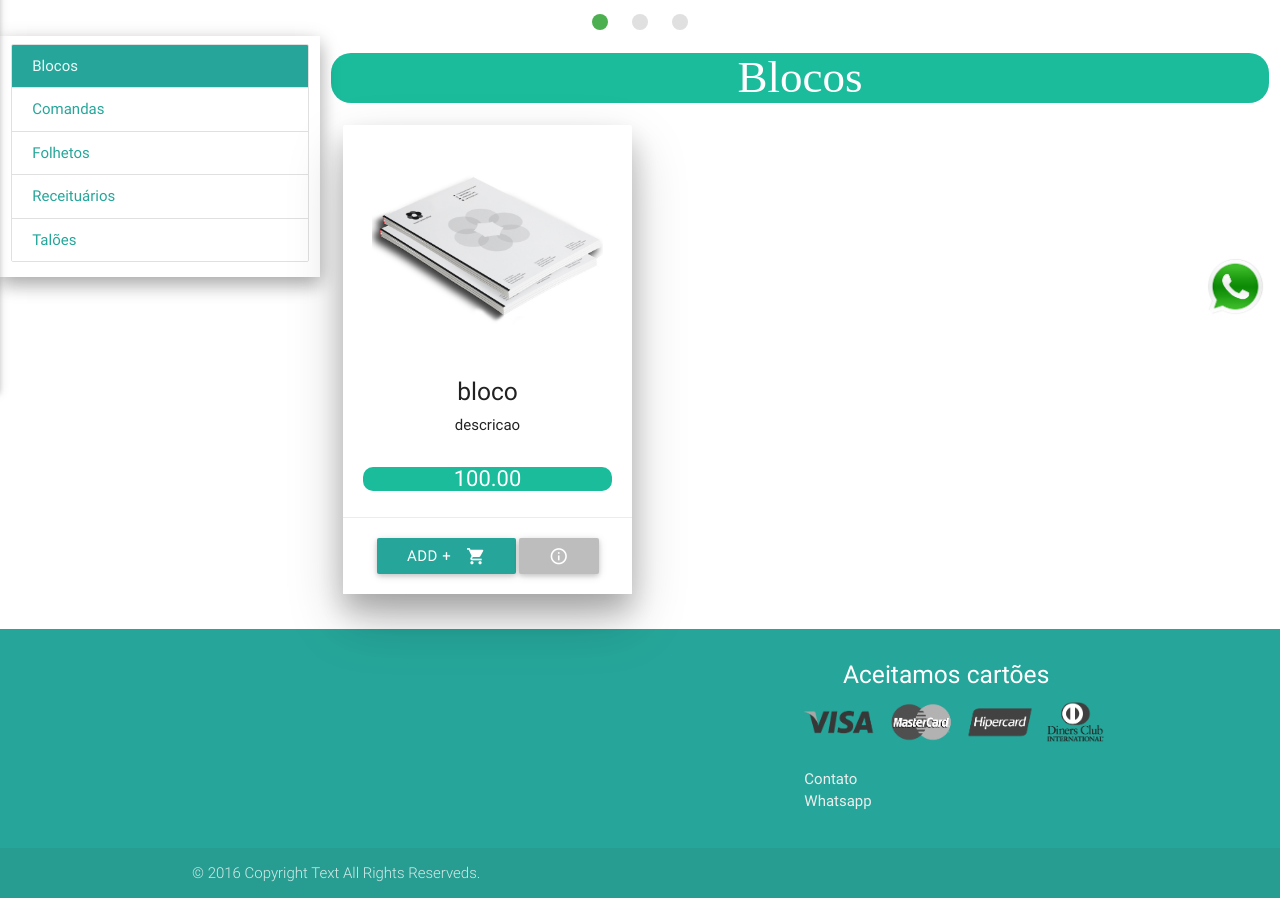
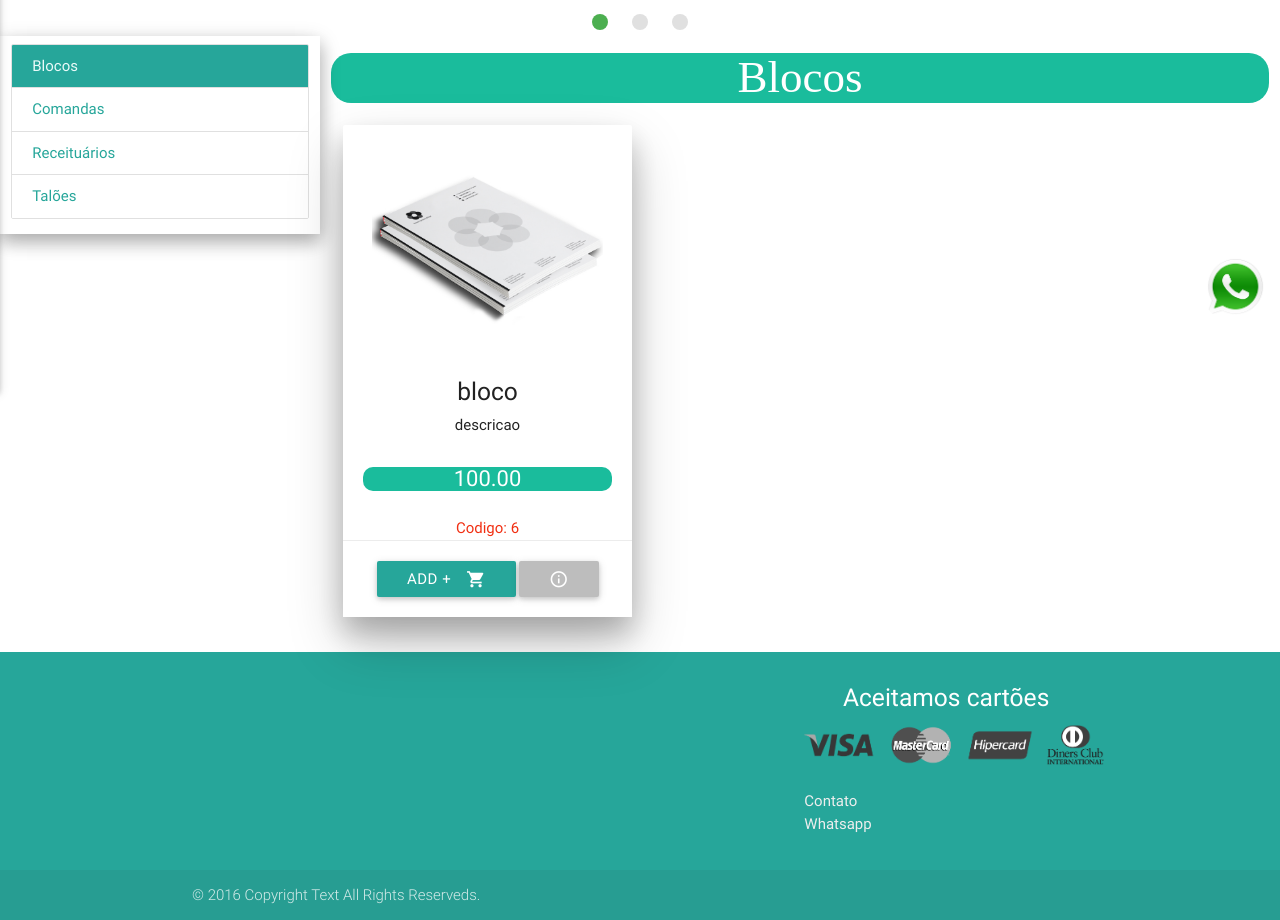
Before and after one commit to RGomes97/E-commerce, a PHP site: page / in a window 1280 px wide. Shown: the part 468-1388 px from the top of the page. Before the commit the page ends 1366 px from the top, so only its background shows below. Run offline with PHP 8.4, Linux system fonts and the light colour scheme; data comes from the database, SQL or seed files in the repository; data that the repository does not hold is empty; some libraries are stand-ins or nearby versions.

Commit message:
inclusao de codigo nos produtos

```diff
--- a/prodBloco.php
+++ b/prodBloco.php
@@ -54,6 +54,7 @@ $return = $produto->listar('bloco');
 			echo '<p class="descricao">'.$value['descricao'].'</p><br />';
 			echo '<h6 class="preco" style="color: #FFFFFF; font-size:22px;text-align: center; text-style:bold;border: transparent; border-radius: 10px; background-color: #1abc9c;">'.$value['preco'].'</h6>';
 			echo '</center></div>';
+			echo '<center><span style="color: #f12f12;" class="descricao">Codigo: '.$value['id'].'</span><br /></center>';
 			echo '<div class="card-action">';
 			echo '<center><a href="prodBloco.php?prod='.$value['id'].'" class="btn waves-effect waves "><i class="material-icons right">shopping_cart</i> Add +</a>
 		                <button class="btn waves-effect waves-light grey lighten-1"><i class="material-icons">info_outline</i></button></center>
--- a/prodCartao.php
+++ b/prodCartao.php
@@ -47,6 +47,7 @@ $return = $produto->listar('cartao');
 			echo $value['descricao'].'<br />';
 			echo '<h6 style="color: #FFFFFF; font-size:22px;text-align: center; text-style:bold;border: transparent; border-radius: 10px; background-color: #1abc9c;">'.$value['preco'].'<h6>';
 			echo '</center></div>';
+			echo '<center><span style="color: #f12f12;" class="descricao">Codigo: '.$value['id'].'</span><br /></center>';
 			echo '<div class="card-action">';
 			echo '<center><a href="prodCartao.php?prod='.$value['id'].'" class="btn waves-effect waves "><i class="material-icons right">shopping_cart</i> Add +</a>
 		                <button class="btn waves-effect waves-light grey lighten-1"><i class="material-icons">info_outline</i></button></center>
--- a/prodComanda.php
+++ b/prodComanda.php
@@ -46,6 +46,7 @@ $return = $produto->listar('comanda');
 			echo $value['descricao'].'<br />';
 			echo '<h6 style="color: #FFFFFF; font-size:22px;text-align: center; text-style:bold;border: transparent; border-radius: 10px; background-color: #1abc9c;">'.$value['preco'].'<h6>';
 			echo '</center></div>';
+			echo '<center><span style="color: #f12f12;" class="descricao">Codigo: '.$value['id'].'</span><br /></center>';
 			echo '<div class="card-action">';
 			echo '<center><a href="prodComanda.php?prod='.$value['id'].'" class="btn waves-effect waves "><i class="material-icons right">shopping_cart</i> Add +</a>
 		                <button class="btn waves-effect waves-light grey lighten-1"><i class="material-icons">info_outline</i></button></center>
--- a/prodEnvelope.php
+++ b/prodEnvelope.php
@@ -46,6 +46,7 @@ $return = $produto->listar('envelope');
 			echo $value['descricao'].'<br />';
 			echo '<h6 style="color: #FFFFFF; font-size:22px;text-align: center; text-style:bold;border: transparent; border-radius: 10px; background-color: #1abc9c;">'.$value['preco'].'<h6>';
 			echo '</center></div>';
+			echo '<center><span style="color: #f12f12;" class="descricao">Codigo: '.$value['id'].'</span><br /></center>';
 			echo '<div class="card-action">';
 			echo '<center><a href="prodEnvelope.php?prod='.$value['id'].'" class="btn waves-effect waves "><i class="material-icons right">shopping_cart</i> Add +</a>
 		                <button class="btn waves-effect waves-light grey lighten-1"><i class="material-icons">info_outline</i></button></center>
--- a/prodFolheto.php
+++ b/prodFolheto.php
@@ -46,6 +46,7 @@ $return = $produto->listar('folheto');
 			echo $value['descricao'].'<br />';
 			echo '<h6 style="color: #FFFFFF; font-size:22px;text-align: center; text-style:bold;border: transparent; border-radius: 10px; background-color: #1abc9c;">'.$value['preco'].'<h6>';
 			echo '</center></div>';
+			echo '<center><span style="color: #f12f12;" class="descricao">Codigo: '.$value['id'].'</span><br /></center>';
 			echo '<div class="card-action">';
 			echo '<center><a href="prodFolheto.php?prod='.$value['id'].'" class="btn waves-effect waves "><i class="material-icons right">shopping_cart</i> Add +</a>
 		                <button class="btn waves-effect waves-light grey lighten-1"><i class="material-icons">info_outline</i></button></center>
--- a/prodPromocao.php
+++ b/prodPromocao.php
@@ -46,6 +46,7 @@ $return = $produto->listar('promocao');
 			echo $value['descricao'].'<br />';
 			echo '<h6 style="color: #FFFFFF; font-size:22px;text-align: center; text-style:bold;border: transparent; border-radius: 10px; background-color: #1abc9c;">'.$value['preco'].'<h6>';
 			echo '</center></div>';
+			echo '<center><span style="color: #f12f12;" class="descricao">Codigo: '.$value['id'].'</span><br /></center>';
 			echo '<div class="card-action">';
 			echo '<center><a href="prodPromocao.php?prod='.$value['id'].'" class="btn waves-effect waves "><i class="material-icons right">shopping_cart</i> Add +</a>
 		                <button class="btn waves-effect waves-light grey lighten-1"><i class="material-icons">info_outline</i></button></center>
--- a/prodReceituario.php
+++ b/prodReceituario.php
@@ -46,6 +46,7 @@ $return = $produto->listar('receituario');
 			echo $value['descricao'].'<br />';
 			echo '<h6 style="color: #FFFFFF; font-size:22px;text-align: center; text-style:bold;border: transparent; border-radius: 10px; background-color: #1abc9c;">'.$value['preco'].'<h6>';
 			echo '</center></div>';
+			echo '<center><span style="color: #f12f12;" class="descricao">Codigo: '.$value['id'].'</span><br /></center>';
 			echo '<div class="card-action">';
 			echo '<center><a href="prodReceituario.php?prod='.$value['id'].'" class="btn waves-effect waves "><i class="material-icons right">shopping_cart</i> Add +</a>
 		                <button class="btn waves-effect waves-light grey lighten-1"><i class="material-icons">info_outline</i></button></center>
--- a/prodTalao.php
+++ b/prodTalao.php
@@ -46,6 +46,7 @@ $return = $produto->listar('talao');
 			echo $value['descricao'].'<br />';
 			echo '<h6 style="color: #FFFFFF; font-size:22px;text-align: center; text-style:bold;border: transparent; border-radius: 10px; background-color: #1abc9c;">'.$value['preco'].'<h6>';
 			echo '</center></div>';
+			echo '<center><span style="color: #f12f12;" class="descricao">Codigo: '.$value['id'].'</span><br /></center>';
 			echo '<div class="card-action">';
 			echo '<center><a href="prodTalao.php?prod='.$value['id'].'" class="btn waves-effect waves "><i class="material-icons right">shopping_cart</i>Add +</a>
 		                <button class="btn waves-effect waves-light grey lighten-1"><i class="material-icons">info_outline</i></button></center>
--- a/sidebar.php
+++ b/sidebar.php
@@ -2,7 +2,6 @@
   <div class="collection">
     <a href="prodBloco.php" id="blocos" class="collection-item ">Blocos</a>
     <a href="prodComanda.php" id="comandas" class="collection-item">Comandas</a>
-    <a href="prodFolheto.php" id="folhetos" class="collection-item">Folhetos</a>
     <a href="prodReceituario.php" id="receituarios" class="collection-item">Receituários</a>
     <a href="prodTalao.php" id="taloes" class="collection-item">Talões</a>
   </div>
```
